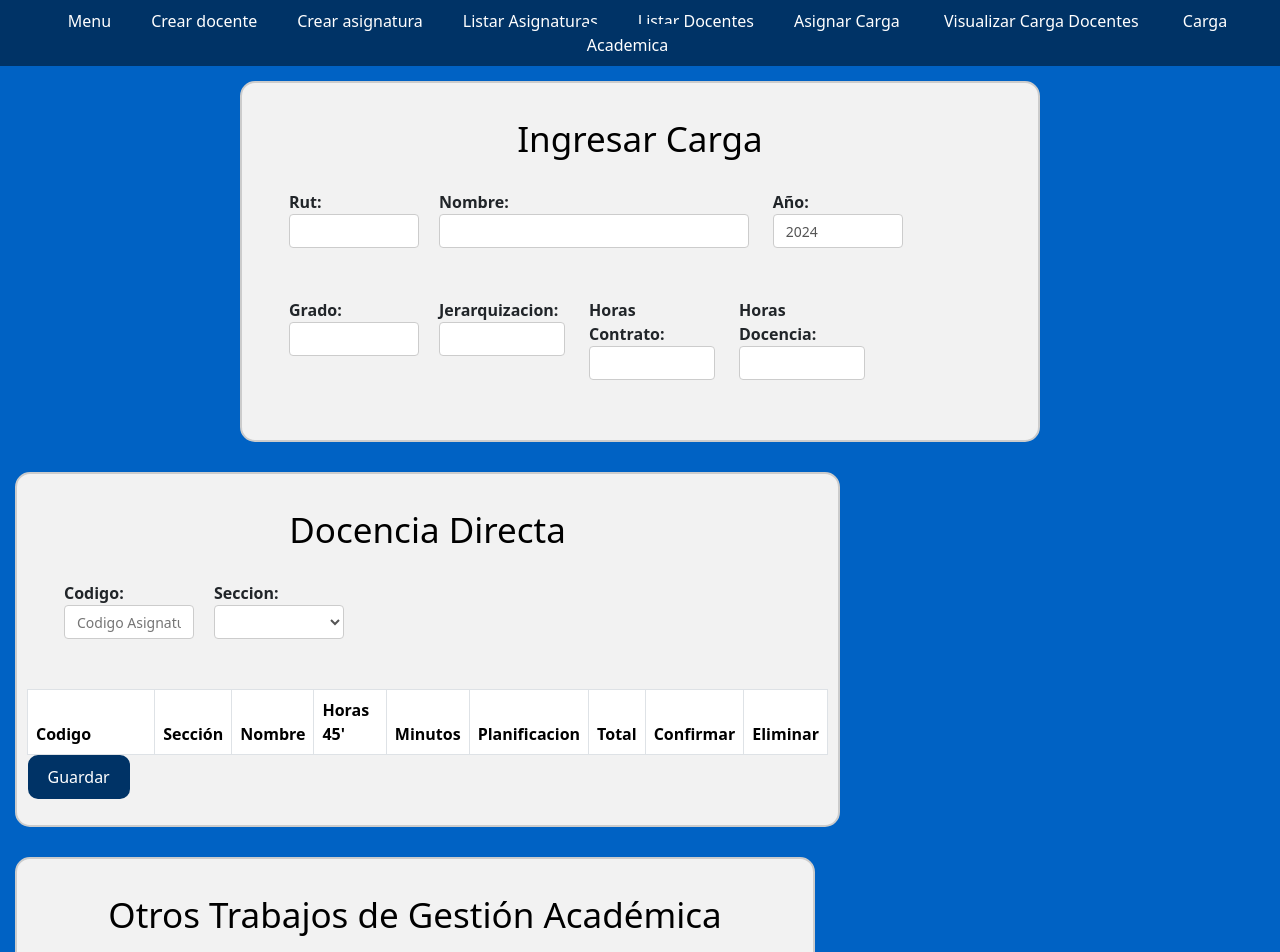
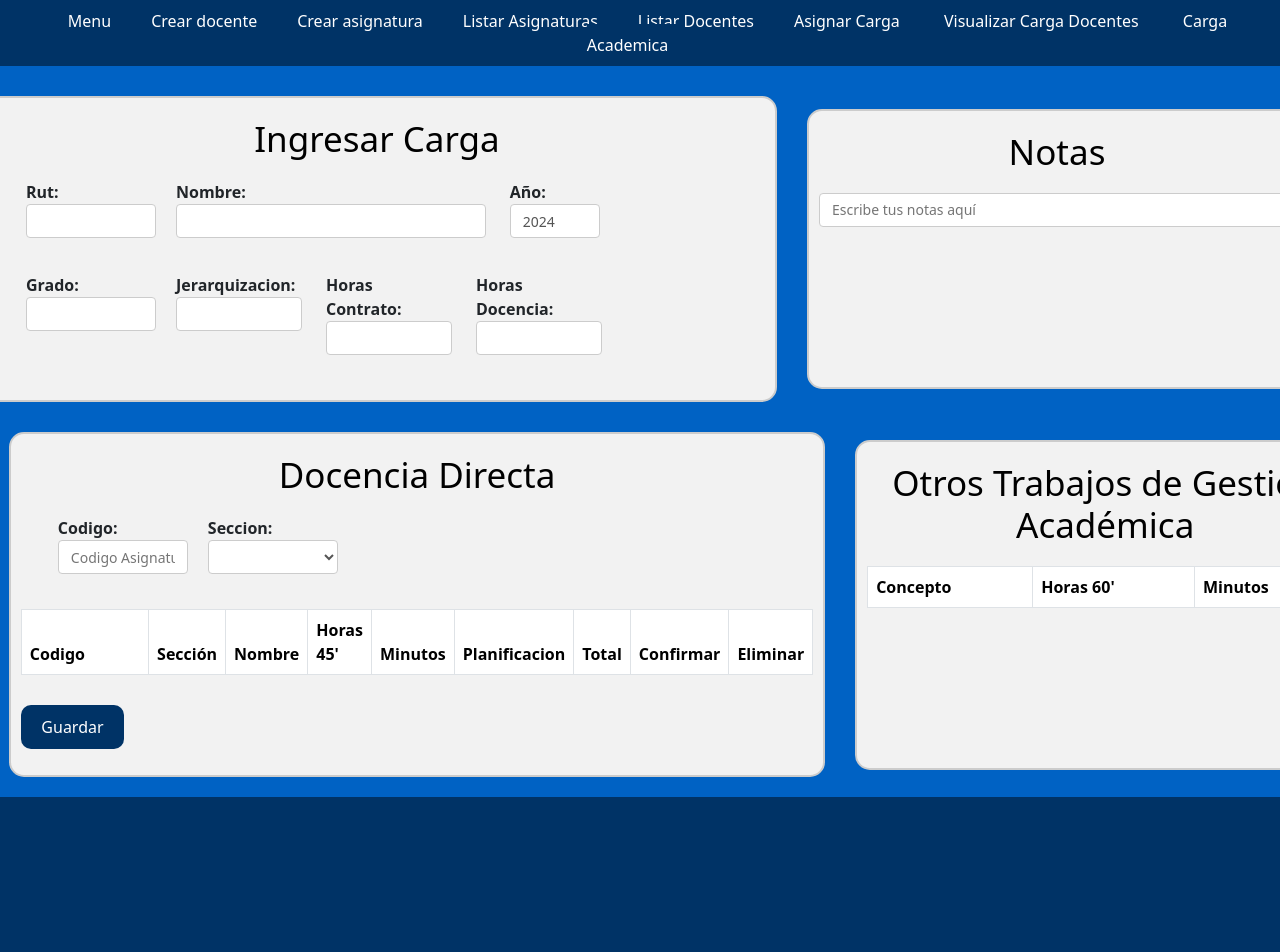
Before and after one commit to NachoMezaM/CDT_CargaTest1, an Angular app: page /carga-horaria/carga-horaria in a window 1280 px wide. Shown: the top 952 px of the page. After the commit the page ends 800 px from the top, so only its background shows below. Built offline with nearby package versions, Linux system fonts and the light colour scheme.

Commit message:
Carga Styles Fixes

```diff
--- a/src/app/carga-horaria/carga-horaria/carga-horaria.component.css
+++ b/src/app/carga-horaria/carga-horaria/carga-horaria.component.css
@@ -1,6 +1,9 @@
 /* Estilos para los campos de información */
+
+/* CAMPO DATOS INGRESAR CARGA*/
 .containerflex {
-  margin: 15px auto;
+  margin-left: 20px;
+  margin-top: 20px;
   width: 40%;
   max-width: 800px; /* Añadido un ancho máximo */
   min-width: 800px; /* Añadido un ancho mínimo */
@@ -9,18 +12,47 @@
   border: 2px solid #ccc;
   border-radius: 15px;
 }
-
-.flex-container {
+/* CAMPO FILA INGRESAR Y NOTAS*/
+.fila{
+  margin-right: -8px;
+  margin-left:-8px;
+  margin-bottom: 20px;
+  margin-top: 10px;
   display: flex;
-  flex-wrap: wrap;
-  justify-content: space-between;
+  align-items: center;
+  justify-content: center;
+  width:100%;
 }
-
+/* CAMPO NOTAS */
+.containerflex4 {
+  margin-left: 30px;
+  margin-top: 20px;
+  max-width: 500px; /* Añadido un ancho máximo */
+  min-width: 500px; /* Añadido un ancho mínimo */
+  min-height: 280px;
+  background-color: #f2f2f2;
+  padding: 10px;
+  border: 2px solid #ccc;
+  border-radius: 15px;
+  font-size: me;
+}
+/* DATOS PARA DOCENCIA DIRECTA*/
 .containerflex1 {
-  margin: 15px;
-  width: 100%;
+  margin-left: 100px;
   max-width: 825px; /* Añadido un ancho máximo */
-  min-width: 760px; /* Añadido un ancho mínimo */
+  min-width: 805px; /* Añadido un ancho mínimo */
+  background-color: #f2f2f2;
+  padding: 10px;
+  border: 2px solid #ccc;
+  border-radius: 15px;
+  font-size: medium;
+}
+/* DATOS PARA  OTROS GESTION */
+.containerflex3 {
+  margin-left: 30px;
+  width: 80%;
+  min-width: 500px; /* Añadido un ancho mínimo */
+  min-height: 330px;
   background-color: #f2f2f2;
   padding: 10px;
   border: 2px solid #ccc;
@@ -28,31 +60,7 @@
   font-size: medium;
 }
 
-.containerflex3 {
-  margin: 15px;
-  margin-right: 230px;
-  width: 80%;
-  max-width: 800px; /* Añadido un ancho máximo */
-  min-width: 760px; /* Añadido un ancho mínimo */
-  background-color: #f2f2f2;
-  padding: 10px;
-  border: 2px solid #ccc;
-  border-radius: 15px;
-  font-size: medium;
-}
 
-.containerflex4 {
-  margin: 15px;
-  margin-top: 30px;
-  width: 80%;
-  max-width: 800px; /* Añadido un ancho máximo */
-  min-width: 760px; /* Añadido un ancho mínimo */
-  background-color: #f2f2f2;
-  padding: 10px;
-  border: 2px solid #ccc;
-  border-radius: 15px;
-  font-size: me;
-}
 
 @media (max-width: 768px) {
   .containerflex {
@@ -100,6 +108,20 @@
   border-radius: 4px;
 }
 
+.form-control11 {
+  display: block;
+  width: 90px;
+  height: 34px;
+  padding: 6px 12px;
+  font-size: 14px;
+  line-height: 1.42857143;
+  color: #555;
+  background-color: #ffffffff;
+  background-image: none;
+  border: 1px solid #ccc;
+  border-radius: 4px;
+}
+
 .form-control2 {
   display: block;
   width: 100%;
@@ -115,7 +137,7 @@
 }
 
 .row {
-  margin-bottom: 25px;
+  margin-bottom: 10px;
   margin-left: 25px;
   width: 100%;
 }
@@ -161,6 +183,7 @@ body::-webkit-scrollbar {
   background-color: #003366;
   text-align: center;
   margin-right: 25px;
+  margin-top: 30px;
   padding: 10px 20px;
   border-radius: 10px;
   border: 0px;
@@ -180,8 +203,8 @@ body::-webkit-scrollbar {
 .titulo {
   text-align: center;
   color: rgb(0, 0, 0);
-  margin-top: 25px;
-  margin-bottom: 30px;
+  margin-top: 10px;
+  margin-bottom: 20px;
   font-size: 35px;
 }
 
--- a/src/app/carga-horaria/carga-horaria/carga-horaria.component.html
+++ b/src/app/carga-horaria/carga-horaria/carga-horaria.component.html
@@ -9,6 +9,7 @@
   <app-barranavegacion></app-barranavegacion>
 
   <form>
+  <div class="fila">
     <div class="containerflex ">
       <h1 class="titulo">Ingresar Carga</h1>
 
@@ -26,7 +27,7 @@
 
           <div class=col1>
             <label for="año"><strong>Año:</strong></label>
-            <input formControlName="Año" id="año" class="form-control1" autocomplete="off" [value]="currentYear" readonly>
+            <input formControlName="Año" id="año" class="form-control11" autocomplete="off" [value]="currentYear" readonly>
           </div>
         </div>
       </div>
@@ -55,11 +56,22 @@
         </div>
       </div>
     </div>
+
+    <form>
+      <div class="containerflex4">
+        <h1 class="titulo">Notas</h1>
+        <textarea rows="4" cols="50" class="form-control2" placeholder="Escribe tus notas aquí"></textarea>
+      </div>
+    </form>
+  </div>
   </form>
 
-  <div class="flex-container">
+
+
+  <div class="fila">
     <!-- Docencia Directa -->
     <form>
+
       <div class="containerflex1">
         <h1 class="titulo">Docencia Directa</h1>
 
@@ -119,13 +131,6 @@
         </table>
       </div>
     </form>
-
-    <form>
-      <div class="containerflex4">
-        <h1 class="titulo">Notas</h1>
-        <textarea rows="4" cols="50" class="form-control2" placeholder="Escribe tus notas aquí"></textarea>
-      </div>
-    </form>
   </div>
 </body>
 </html>
```
